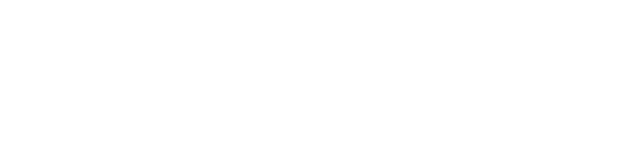
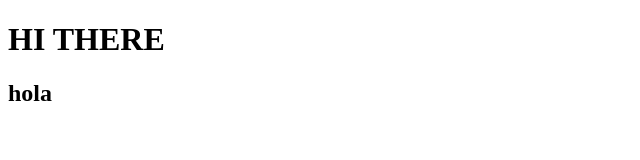
Before and after one commit to sumiyasimu12/second-repo, a plain HTML site: page index.html in a window 1280 px wide. Shown: the whole page, without its empty margins (0-640 px from the left). Drawn offline with Linux system fonts and the light colour scheme.

Commit message:
added head

```diff
--- a/index.html
+++ b/index.html
@@ -7,6 +7,8 @@
     <title>My Second Repo</title>
 </head>
 <body>
+    <h1>HI THERE</h1>
+    <h2>hola</h2>
 
 </body>
 </html>
```
Also changed, not shown: styles.css (added).
